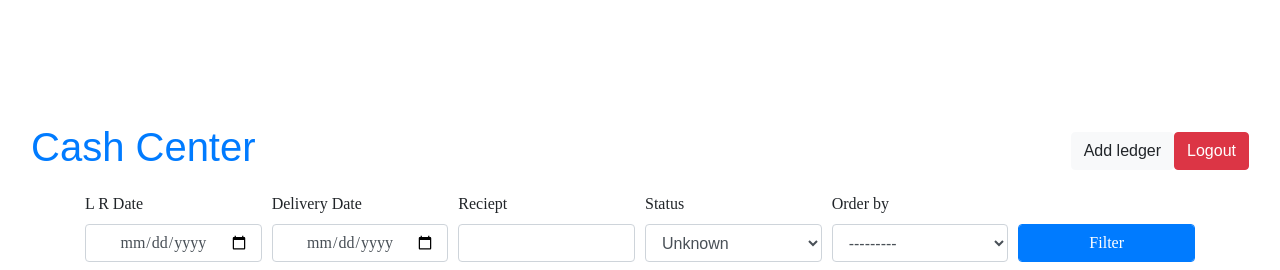
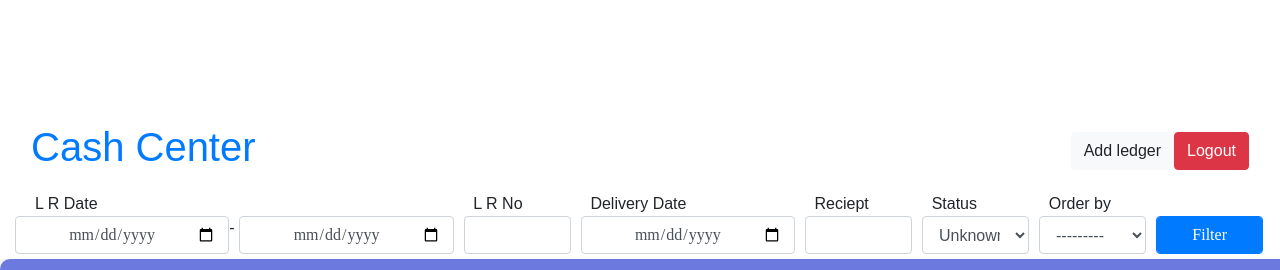
Before and after one commit to phantomhieve/cashcenter, a Django app: page / in a window 1280 px wide; the page is wider, and only the part inside the window is pictured. Shown: the top 270 px of that part. Run offline with Django 3.2, Linux system fonts and the light colour scheme; the visitor is signed in with stand-in values (Sample User, id 1); data that the repository does not hold is empty; some libraries are stand-ins or nearby versions; some web fonts are replaced.

Commit message:
Done with ledger

```diff
--- a/django/ledger/filters.py
+++ b/django/ledger/filters.py
@@ -13,11 +13,21 @@ class LedgerDataFilter(django_filters.FilterSet):
         choices = CHOICES,
         method = 'filter_by_order'
     )
-
     class Meta:
         model = LedgerData
-        fields = ('l_r_date', 'status', 'delivery', 'reciept')
+        fields = {
+            'l_r_no':['contains'],
+            'status':['exact'],
+            'delivery':['exact'],
+            'reciept':['exact']
+        }
 
+    l_r_date = django_filters.DateFromToRangeFilter(
+        field_name='l_r_date',
+        widget=django_filters.widgets.RangeWidget(
+            attrs={'type':'date', 'class': 'col-md-2 form-item-half'}
+        )
+    )
     def filter_by_order(self, queryset, name, value):
         expression = 'id' if value == 'ascending' else '-id'
         return queryset.order_by(expression)
--- a/django/ledger/models.py
+++ b/django/ledger/models.py
@@ -23,6 +23,6 @@ class LedgerData(models.Model):
         return f'{self.l_r_no} - {self.supplier}'
 
     def save(self, *args, **kwargs):
-        if self.l_r_date!=None and self.delivery!=None:
+        if self.reciept!=None and self.delivery!=None:
             self.status= True
         super(LedgerData, self).save(*args, **kwargs)
--- a/django/ledger/static/ledger/css/main.css
+++ b/django/ledger/static/ledger/css/main.css
@@ -182,9 +182,6 @@ th, td {
 input, label {
   font-family: Lato-Regular;
   text-align: center !important;
-}
-.submit-button {
-  margin-top: 32px;
 }
 
 
@@ -467,3 +464,13 @@ input, label {
 .table100.ver5 .ps__rail-y .ps__thumb-y::before {
   background-color: #cccccc;
 }
+
+form {
+  padding-bottom: 5px;
+}
+.form-item {
+  margin-left: 10px;
+}
+.form-item-half {
+  margin-left: 5px;
+}
--- a/django/ledger/templates/ledger/list_ledger.html
+++ b/django/ledger/templates/ledger/list_ledger.html
@@ -13,35 +13,27 @@
 
 {% block body %}
 {% include 'navbar.html' %}
+    <!--Filter form-->
+    <form action="" method="get">
+        {% csrf_token %}
+        <div class="row form-item">
+            <div class="col-md-4 form-item"> L R Date</div>
+            <div class="col-md-1 form-item"> L R No</div>
+            <div class="col-md-2 form-item"> Delivery Date</div>
+            <div class="col-md-1 form-item"> Reciept</div>
+            <div class="col-md-1 form-item"> Status</div>
+            <div class="col-md-2 form-item"> Order by</div>
+        </div>
+        <div class="row form-item">
+            {% render_field filter.form.l_r_date class+="form-control"%}
+            {% render_field filter.form.l_r_no__contains class+="form-control col-md-1 form-item"%}
+            {% render_field filter.form.delivery class+="form-control col-md-2 form-item" type="date"%}
+            {% render_field filter.form.reciept class+="form-control col-md-1 form-item" type="number"%}
+            {% render_field filter.form.status class+="form-control col-md-1 form-item"%}
+            {% render_field filter.form.ordering class+="form-control col-md-1 form-item"%}
+            <input type="Submit" class="form-control btn btn-primary submit-button col-md-1 form-item" value="Filter">
+        </div>
 
-    <!--Filter form-->
-    <form action="" method="get" class="container">
-        {% csrf_token %}
-        <div class="form-row mb-2">
-            <div class="col datepicker">
-                <label for="id_l_r_date center">L R Date</label>
-                {% render_field filter.form.l_r_date class+="form-control" type="date"%}
-            </div>
-            <div class="col">
-                <label for="id_delivery datepicker">Delivery Date</label>
-                {% render_field filter.form.delivery class+="form-control" type="date"%}
-            </div>
-            <div class="col">
-                <label for="id_reciept">Reciept</label>
-                {% render_field filter.form.reciept class+="form-control" type="number"%}
-            </div>
-            <div class="col">
-                <label for="id_status">Status</label>
-                {% render_field filter.form.status class+="form-control"%}
-            </div>
-            <div class="col">
-                <label for="id_ordering">Order by</label>
-                {% render_field filter.form.ordering class+="form-control"%}
-            </div>
-            <div class="col">
-                <input type="Submit" class="form-control btn btn-primary submit-button" value="Filter">
-            </div>
-        </div>
     </form>
     <!-- Filter form end-->
 
```
